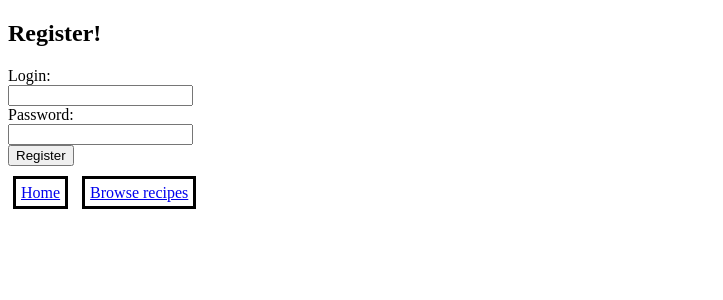
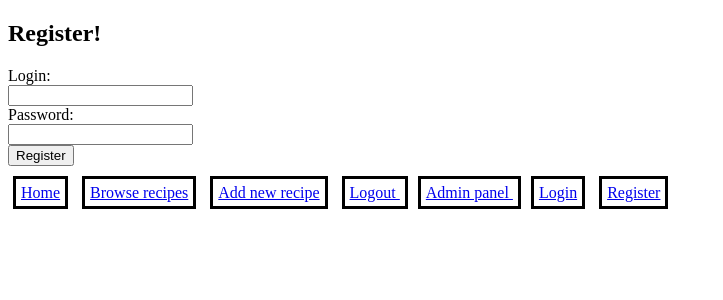
Before and after one commit to IgorWalkowiak/CookBook_SQL, a Flask app: page /register in a window 1280 px wide. Shown: the top 300 px of the page, without its empty margins (0-723 px from the left). Run offline with Flask 2, Linux system fonts and the light colour scheme.

Commit message:
Frontend refactor

```diff
--- a/templates/login/register.html
+++ b/templates/login/register.html
@@ -20,9 +20,14 @@
     {% if failed == 1 %}
         <p class="error">Nie udało się zarejestrować</p><br><br>
     {% endif %}
-	<nav>
-        <a href="/">Home</a>
-        <a href="/recipes/browseRecipes">Browse recipes</a>
-    <nav>
+  <nav>
+      <a href="/">Home</a>
+      <a href="/recipes/browseRecipes">Browse recipes</a>
+      <a href='/recipes/newRecipe'>Add new recipe</a>
+      <a href='/logout'>Logout  </a>
+      <a href='/admin'>Admin panel </a>
+      <a href='/login'>Login</a>
+      <a href='/register'>Register</a>
+  </nav>
   </body>
 </html>
--- a/templates/recipes/browseRecipes.html
+++ b/templates/recipes/browseRecipes.html
@@ -37,8 +37,9 @@
       <a href="/">Home</a>
       <a href="/recipes/browseRecipes">Browse recipes</a>
       <a href='/recipes/newRecipe'>Add new recipe</a>
-            <a href='/logout'>Logout </a>
-            <a href='/login'>Log in</a>
+      <a href='/logout'>Logout  </a>
+      <a href='/admin'>Admin panel </a>
+      <a href='/login'>Login</a>
       <a href='/register'>Register</a>
   </nav>
    </body>
```
Also changed, not shown: templates/login/adminPanel.html (+5 -4 lines), templates/login/login.html (+9 -4 lines), templates/recipes/newRecipe.html (+8 -7 lines), templates/recipes/recipe.html (+9 -4 lines). Lines whose indentation alone changed are shown as unchanged.
